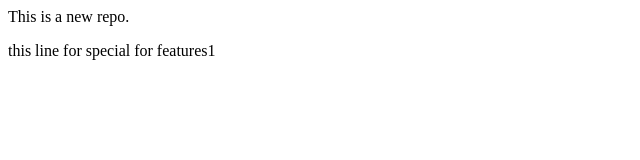
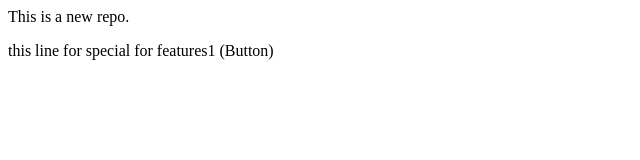
Before and after one commit to rikinvas77/Rikin-vashist, a plain HTML site: page index.html in a window 1280 px wide. Shown: the full height of the page, 0-640 px from the left. Drawn offline with Linux system fonts and the light colour scheme.

```diff
--- a/index.html
+++ b/index.html
@@ -1,2 +1,2 @@
 <p>This is a new repo.</p>
-<p> this line for special for features1 </p>
+<p> this line for special for features1 (Button)</p>
```
